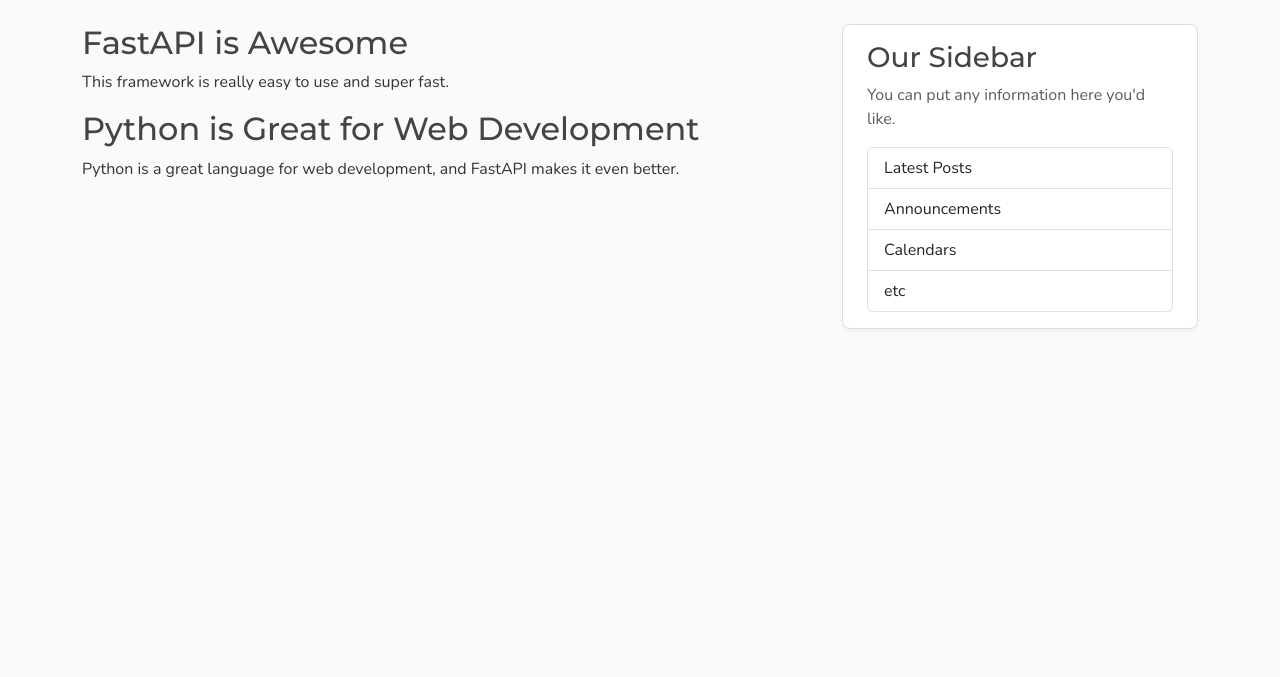
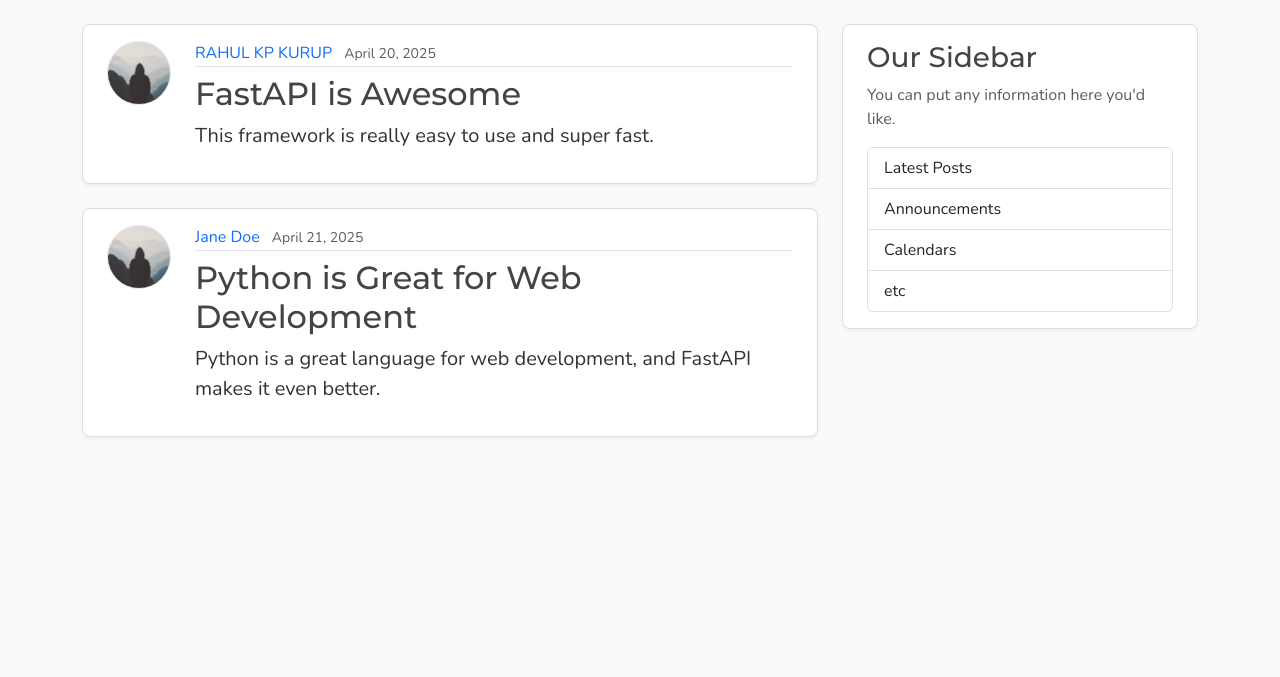
Before and after one commit to rahulkp-ai/FastAPI, a FastAPI app: page /posts in a window 1280 px wide. Shown: the part 56-733 px from the top of the page. Run offline with FastAPI, Linux system fonts and the light colour scheme.

Commit message:
feat: enhance post display with structured HTML and link to post details

```diff
--- a/main.py
+++ b/main.py
@@ -26,30 +26,33 @@ posts: list[dict] = [
 ]
 
 @app.get("/", include_in_schema=False, name="home")
-@app.get("/posts", include_in_schema=False, name = "posts")
+@app.get("/posts", include_in_schema=False, name="posts")
 def home(request: Request):
     return templates.TemplateResponse(
-        request,
-        "home.html",
-        {"posts": posts, "title":"Home"})
+        request=request,
+        name="home.html",
+        context={"posts": posts, "title": "Home"}
+    )
 
-@app.get("/posts/{post_id}", include_in_schema=False)
-def get_post(request: Request ,post_id: int):
+# FIX 1: Explicitly name this route "post_page" so url_for('post_page', ...) works
+@app.get("/posts/{post_id}", include_in_schema=False, name="post_page")
+def post_page(request: Request, post_id: int):
     for post in posts:
         if post.get("id") == post_id:
-            title = post['title'][:50]
             return templates.TemplateResponse(
-                request,
-                "post.html",
-                {"post": post, "title":"Home"})
+                request=request,
+                name="post.html",
+                context={"post": post, "title": post['title'][:50]}
+            )
     raise HTTPException(status_code=status.HTTP_404_NOT_FOUND, detail="Post not found")
 
 @app.get("/api/posts")
-def get_posts():
+def get_api_posts():
     return posts
 
+
 @app.get("/api/posts/{post_id}")
-def get_post(post_id: int):
+def get_api_post(post_id: int):
     for post in posts:
         if post.get("id") == post_id:
             return post
--- a/templates/home.html
+++ b/templates/home.html
@@ -1,7 +1,26 @@
 {% extends "layout.html" %}
 {% block content %}
-        {% for post in posts %}
-            <h2>{{ post.title }}</h2>
-            <p>{{ post.content }}</p>
-        {% endfor %}
+  {% for post in posts %}
+    <article class="content-section py-3 px-4 mb-4">
+      <div class="d-flex align-items-start gap-4">
+        <img class="rounded-circle article-img flex-shrink-0"
+             src="{{ url_for('static', path='profile_pics/default.jpg') }}"
+             alt="{{ post.author }}'s profile picture"
+             width="64"
+             height="64"
+             loading="lazy">
+        <div class="flex-grow-1">
+          <div class="article-metadata mb-2">
+            <a class="me-2" href="#">{{ post.author }}</a>
+            <small class="text-body-secondary">{{ post.date_posted }}</small>
+          </div>
+          <h2>
+            <a class="article-title"
+               href="{{ url_for('post_page', post_id=post.id) }}">{{ post.title }}</a>
+          </h2>
+          <p class="article-content">{{ post.content }}</p>
+        </div>
+      </div>
+    </article>
+  {% endfor %}
 {% endblock content %}
```
